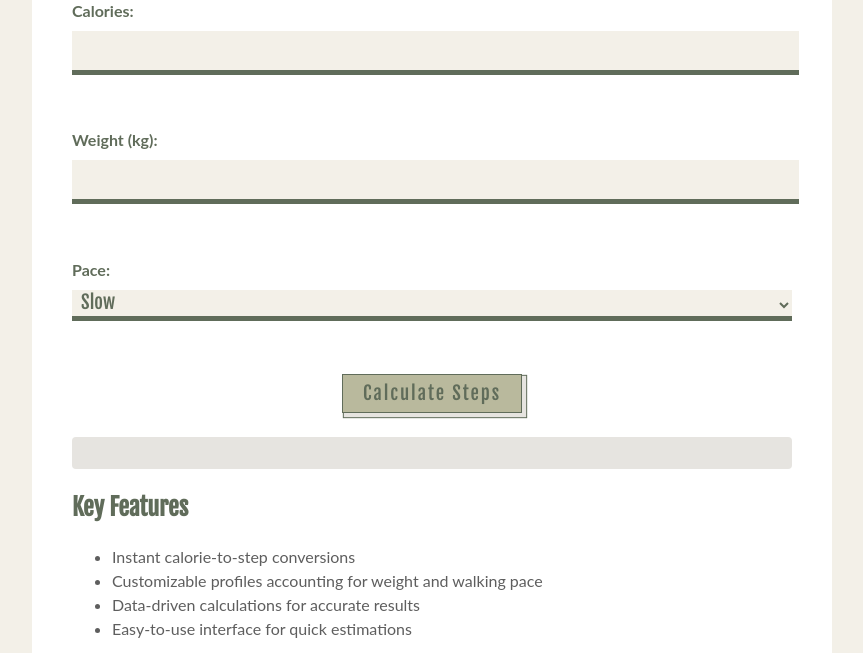
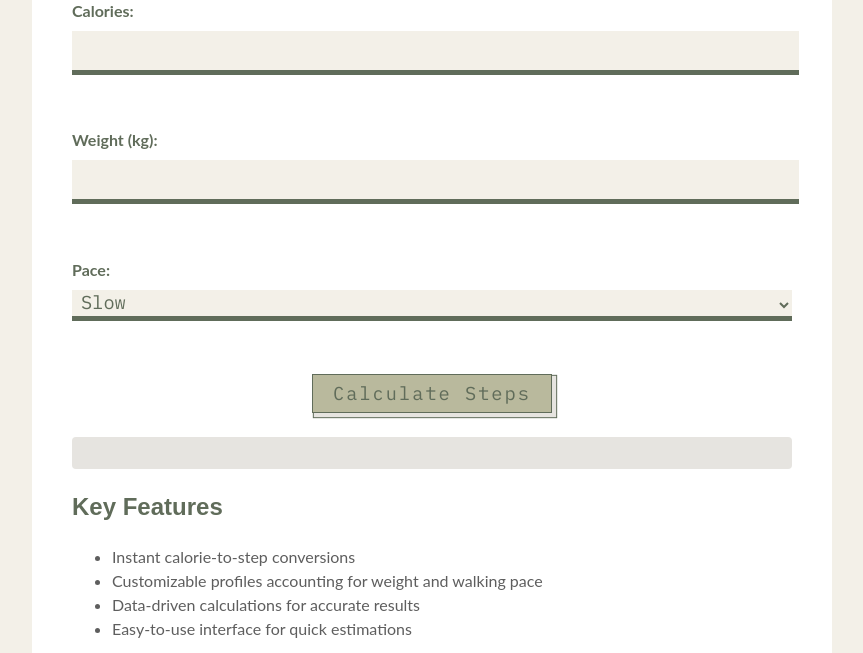
Before and after one commit to hheydaroff/walkyourcalories_html, a Flask app: page / in a window 1280 px wide. Shown: the part 1060-1713 px from the top of the page, without its empty margins (208-1071 px from the left). Run offline with Flask 3, Linux system fonts and the light colour scheme.

Commit message:
updating the fonts

```diff
--- a/static/css/styles.css
+++ b/static/css/styles.css
@@ -1,5 +1,5 @@
 /* Global Styles */
-@import url('https://fonts.googleapis.com/css?family=Fjalla+One&display=swap');
+@import url('https://fonts.googleapis.com/css?family=IBM+Plex+Mono&display=swap');
 
 :root {
     --color-alabaster: #f3f0e8;
@@ -138,7 +138,7 @@
     box-shadow: 15px 15px 1px var(--color-sage), 15px 15px 1px 2px var(--color-ebony);
     max-width: 600px;
     margin: 2rem auto;
-    font-family: 'Fjalla One', sans-serif;
+    font-family: 'IBM Plex Mono', monospace;
 }
 
 #calculator-form {
@@ -163,7 +163,7 @@
     width: 100%;
     font-size: 14pt;
     line-height: 28pt;
-    font-family: 'Fjalla One', sans-serif;
+    font-family: 'IBM Plex Mono', monospace;
     margin-bottom: 28pt;
     border: none;
     border-bottom: 5px solid var(--color-ebony);
@@ -191,7 +191,7 @@
     border: 1px solid var(--color-ebony);
     box-shadow: 3px 3px 1px 1px var(--color-platinum), 3px 3px 1px 2px var(--color-ebony);
     color: var(--color-ebony);
-    font-family: 'Fjalla One', sans-serif;
+    font-family: 'IBM Plex Mono', monospace;
     font-size: 14pt;
 }
 
@@ -210,6 +210,7 @@
     text-align: center;
     font-size: 16pt;
     color: var(--color-ebony);
+    font-family: 'IBM Plex Mono', monospace;
 }
 
 ::selection {
--- a/templates/base.html
+++ b/templates/base.html
@@ -5,6 +5,7 @@
     <meta name="viewport" content="width=device-width, initial-scale=1.0">
     <title>{% block title %}Walk Your Calories{% endblock %}</title>
     <meta name="description" content="{% block meta_description %}Convert food calories to walking steps instantly. Make informed health decisions with our science-backed calorie-to-steps calculator.{% endblock %}">
+    <link href="https://fonts.googleapis.com/css2?family=IBM+Plex+Mono:wght@400;700&display=swap" rel="stylesheet">
     <link rel="stylesheet" href="{{ url_for('static', filename='css/styles.css') }}">
 </head>
 <body>
```
